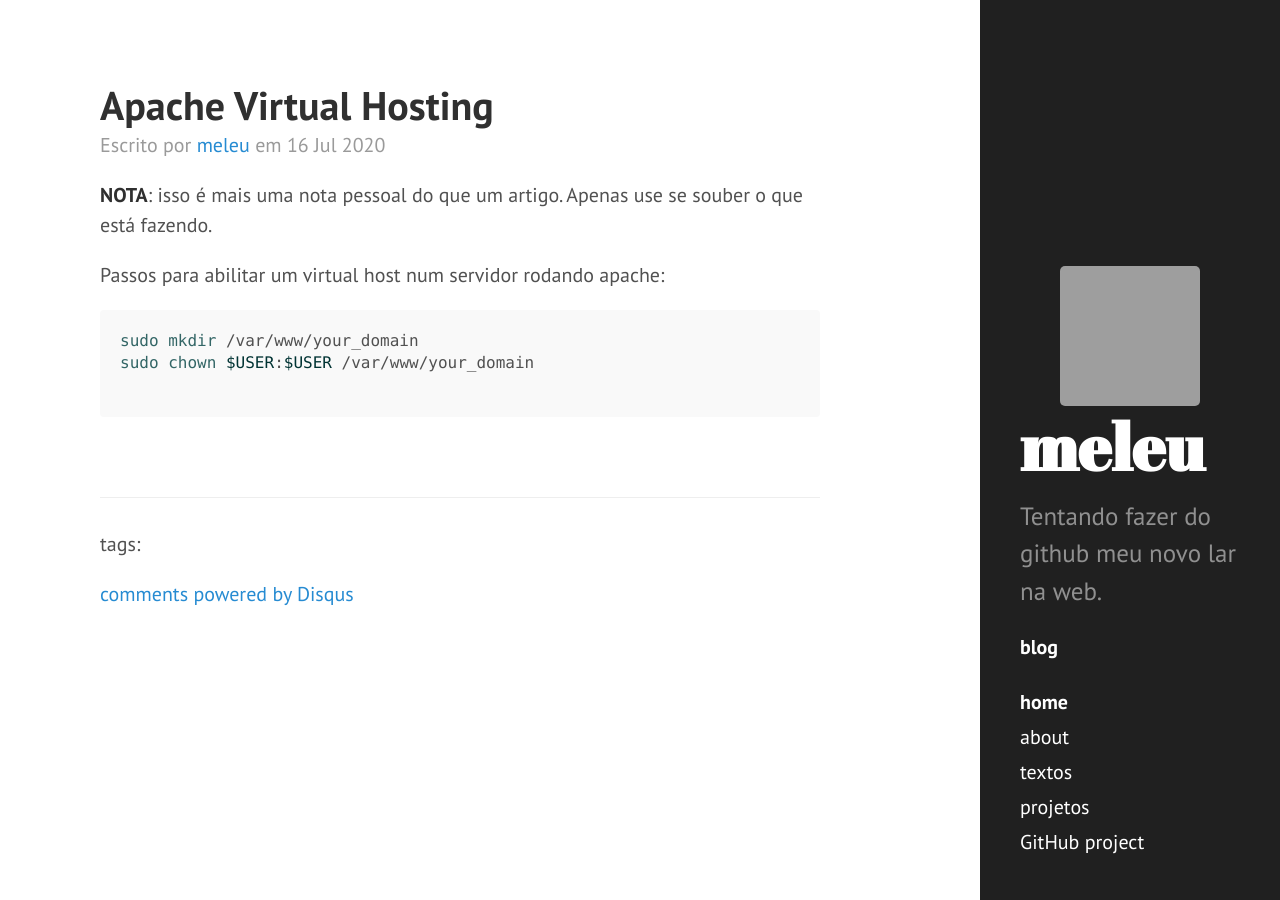
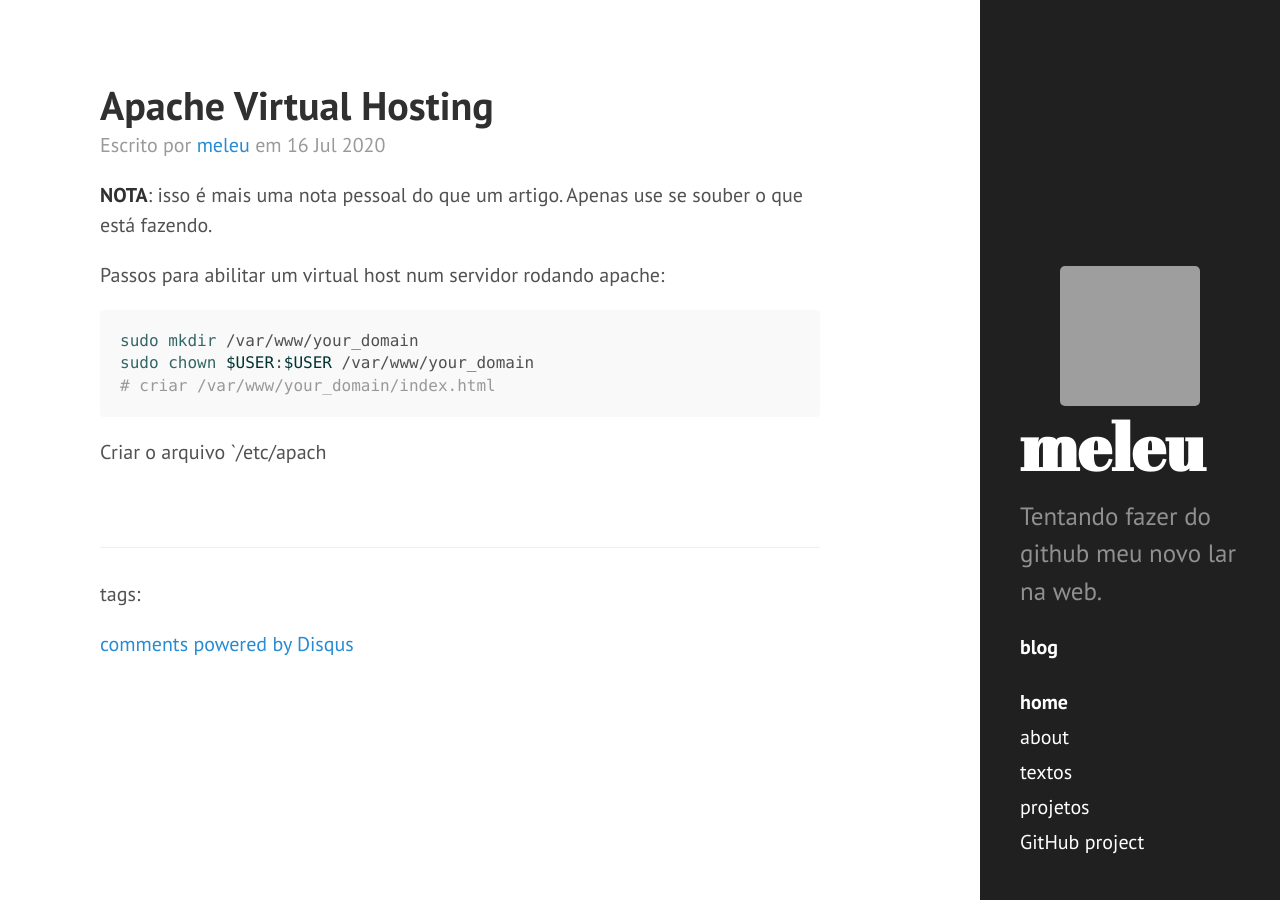
Before and after one commit to meleu/meleu.github.io, a Jekyll site: the page built from _posts/2020-07-16-apache-virtual-hosting.md.md, in a window 1280 px wide. Built offline with Jekyll 4.4.1, drawn with Linux system fonts in a browser that asks for light colours; comment, search, counter and statistics services are not loaded; grey boxes are pictures that could not be loaded.

Commit message:
_posts/2020-07-16-apache-virtual-hosting.md.md updated from https://stackedit.io/

````diff
--- a/_posts/2020-07-16-apache-virtual-hosting.md.md
+++ b/_posts/2020-07-16-apache-virtual-hosting.md.md
@@ -12,8 +12,9 @@ Passos para abilitar um virtual host num servidor rodando apache:
 ```shell
 sudo mkdir /var/www/your_domain
 sudo chown $USER:$USER /var/www/your_domain
-
+# criar /var/www/your_domain/index.html
 ```
+Criar o arquivo `/etc/apach
 <!--stackedit_data:
-eyJoaXN0b3J5IjpbLTI2NjEzNzUzM119
+eyJoaXN0b3J5IjpbMTAxNDUwMDc5NF19
 -->
````
